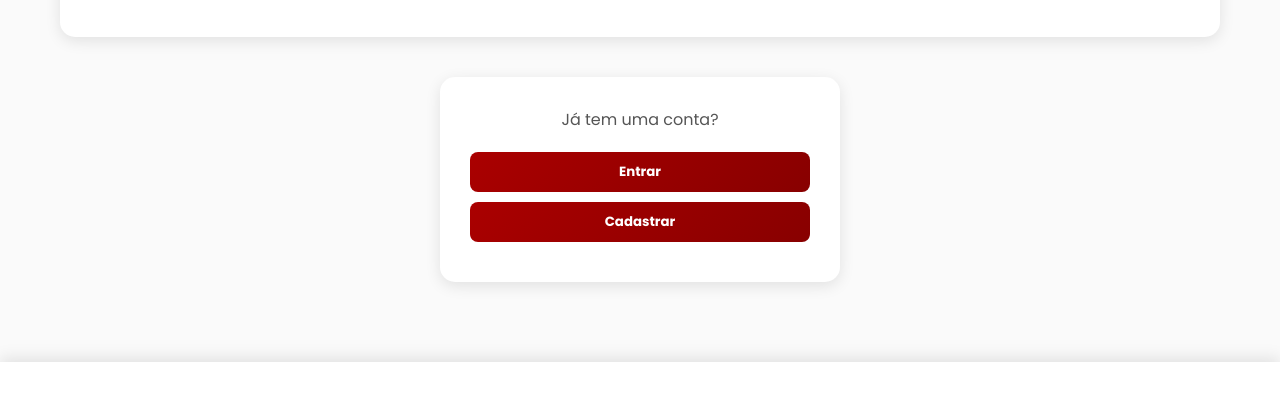
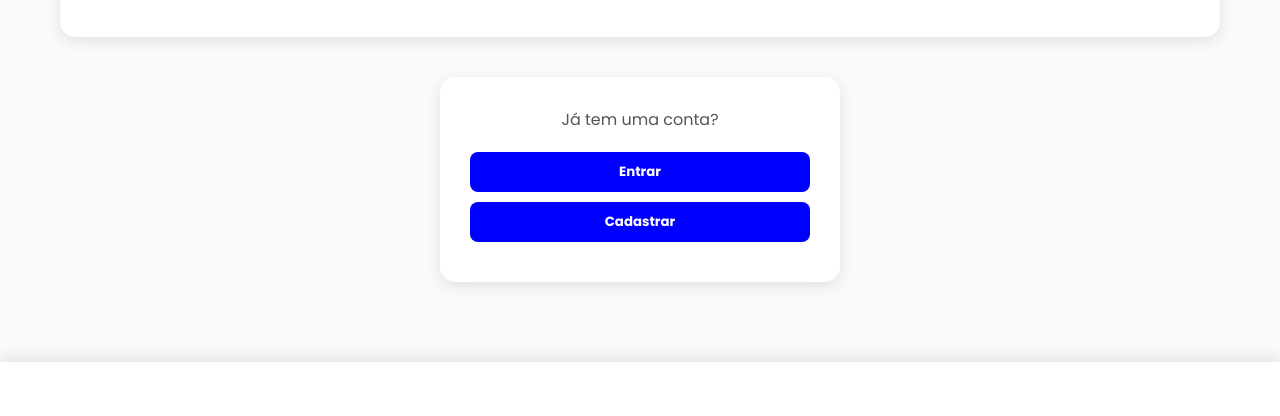
Before and after one commit to JV2626/iwill1, a plain HTML site: page index.html in a window 1280 px wide. Shown: the part 272-688 px from the top of the page. Drawn offline with Linux system fonts and the light colour scheme.

Commit message:
commit21-03

```diff
--- a/index.html
+++ b/index.html
@@ -54,7 +54,7 @@
 
         /* Estilo dos botões */
         .btn {
-            background: linear-gradient(135deg, #a00, #800);
+            background: linear-gradient(135deg, blue, blue);
             color: white;
             border: none;
             padding: 10px 20px;
```
